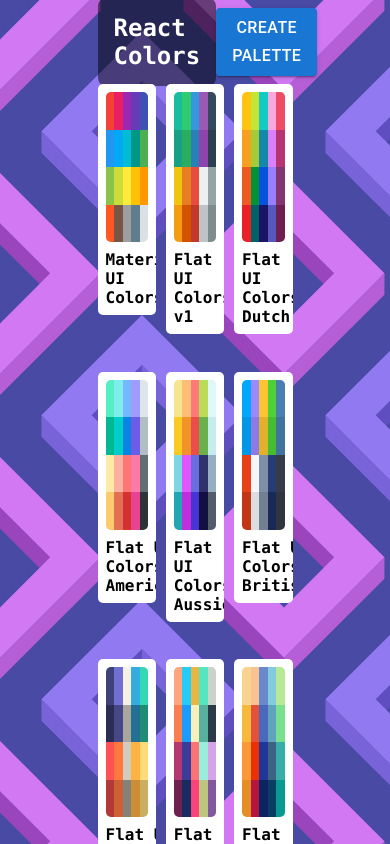
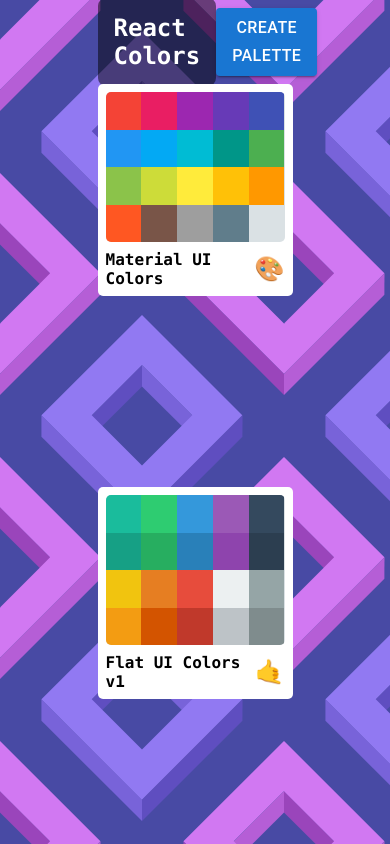
Before and after one commit to RinatM01/React-Colors, a Next.js app: page / in a window 390 px wide. Built offline with nearby package versions, Linux system fonts and the light colour scheme.

Commit message:
final touches

```diff
--- a/package.json
+++ b/package.json
@@ -21,6 +21,7 @@
 		"emoji-mart": "^5.5.2",
 		"eslint": "8.36.0",
 		"eslint-config-next": "13.2.4",
+		"framer-motion": "^10.12.4",
 		"next": "13.2.4",
 		"rc-slider": "^10.1.1",
 		"react": "18.2.0",
--- a/src/Components/MiniPalette/MiniPalette.js
+++ b/src/Components/MiniPalette/MiniPalette.js
@@ -1,26 +1,39 @@
 import React from 'react';
 import classes from './MiniPalette.module.css';
 import DeleteIcon from '@mui/icons-material/Delete';
-import { useContext } from 'react';
-import { PaletteContext } from '@/context/context';
+import { motion } from 'framer-motion';
 
 function MiniPalette(props) {
-	const { colors, paletteName, emoji, id } = props;
-	const { palettes, setPalettes } = useContext(PaletteContext);
-
-	const handleDelete = (e) => {
-		e.preventDefault();
-		setPalettes(palettes.filter((pal) => pal.id !== id));
-	};
-
+	const { toggleDelete, colors, paletteName, emoji, id } = props;
 	return (
+		<motion.div
+			key={id}
+			initial="initalState"
+			animate="animateState"
+			exit="exitState"
+			transition={{ duration: 0.5 }}
+			variants={{
+				initalState: {
+					opacity: 0
+				},
+				animateState: {
+					opacity: 1
+				},
+				exitState: {
+					opacity: 0
+				}
+			}}
+		>
 			<div className={classes.root}>
 				<DeleteIcon
 					style={{
 						width: '45px',
 						height: '45px'
 					}}
-				onClick={handleDelete}
+					onClick={(e) => {
+						e.preventDefault();
+						toggleDelete(id);
+					}}
 					className={classes.deleteIcon}
 				/>
 
@@ -38,7 +51,8 @@
 					<span className={classes.emoji}>{emoji}</span>
 				</h5>
 			</div>
+		</motion.div>
 	);
 }
 
-export default MiniPalette;
+export default React.memo(MiniPalette);
--- a/src/pages/_app.js
+++ b/src/pages/_app.js
@@ -1,11 +1,33 @@
 import 'rc-slider/assets/index.css';
 import '@/styles/globals.css';
 import Context from '../context/context';
+import { motion, AnimatePresence } from 'framer-motion';
+import { useRouter } from 'next/router';
 
 export default function App({ Component, pageProps }) {
+	const router = useRouter();
 	return (
-		<Context>
-			<Component {...pageProps} />
-		</Context>
+		<AnimatePresence mode="wait">
+			<motion.div
+				key={router.route}
+				initial="initalState"
+				animate="animateState"
+				exit="exitState"
+				transition={{ duration: 0.5 }}
+				variants={{
+					initalState: {
+						opacity: 0
+					},
+					animateState: {
+						opacity: 1
+					},
+					exitState: {}
+				}}
+			>
+				<Context>
+					<Component {...pageProps} />
+				</Context>
+			</motion.div>
+		</AnimatePresence>
 	);
 }
--- a/src/pages/index.js
+++ b/src/pages/index.js
@@ -1,12 +1,41 @@
 import styles from './index.module.css';
 import Link from 'next/link';
 import MiniPalette from '@/Components/MiniPalette/MiniPalette';
-import { useContext } from 'react';
+import { useContext, useState } from 'react';
 import { PaletteContext } from '@/context/context';
 import { Button } from '@mui/material';
+import Avatar from '@mui/material/Avatar';
+import List from '@mui/material/List';
+import ListItem from '@mui/material/ListItem';
+import ListItemAvatar from '@mui/material/ListItemAvatar';
+import ListItemButton from '@mui/material/ListItemButton';
+import ListItemText from '@mui/material/ListItemText';
+import DialogTitle from '@mui/material/DialogTitle';
+import Dialog from '@mui/material/Dialog';
+import { blue, red } from '@mui/material/colors';
+import CheckIcon from '@mui/icons-material/Check';
+import CloseIcon from '@mui/icons-material/Close';
+import { AnimatePresence } from 'framer-motion';
 
 function Home() {
-	const { palettes } = useContext(PaletteContext);
+	const { palettes, setPalettes } = useContext(PaletteContext);
+
+	const [ open, setOpen ] = useState(false);
+	const [ toBeDeleted, setToBeDeleted ] = useState('');
+	const handleClose = () => {
+		setOpen(false);
+	};
+
+	const toggleDelete = (id) => {
+		setToBeDeleted(id);
+		setOpen(true);
+	};
+
+	const handleDelete = () => {
+		setPalettes(palettes.filter((pal) => pal.id !== toBeDeleted));
+		setToBeDeleted('');
+		setOpen(false);
+	};
 
 	return (
 		<div className={styles.root}>
@@ -23,18 +52,66 @@
 						</Button>
 					</Link>
 				</nav>
+
 				<div className={styles.palettes}>
+					<AnimatePresence>
 						{palettes.map((color) => (
 							<Link
 								key={color.id}
 								className={styles.Linky}
 								href={`/palette/${color.id}`}
 							>
-							<MiniPalette {...color} />
+								<MiniPalette
+									toggleDelete={toggleDelete}
+									{...color}
+								/>
 							</Link>
 						))}
+					</AnimatePresence>
 				</div>
 			</div>
+			<Dialog onClose={handleClose} open={open}>
+				<DialogTitle style={{ padding: '0.9rem 2rem' }}>
+					Delete this palette?
+				</DialogTitle>
+				<List>
+					<ListItem style={{ padding: '0' }} disableGutters>
+						<ListItemButton onClick={handleDelete}>
+							<ListItemAvatar>
+								<Avatar
+									sx={{
+										bgcolor: blue[100],
+										color: blue[600]
+									}}
+								>
+									<CheckIcon />
+								</Avatar>
+							</ListItemAvatar>
+							<ListItemText primary="Delete" />
+						</ListItemButton>
+					</ListItem>
+					<ListItem style={{ padding: '0' }} disableGutters>
+						<ListItemButton
+							onClick={() => {
+								setToBeDeleted('');
+								setOpen(false);
+							}}
+						>
+							<ListItemAvatar>
+								<Avatar
+									sx={{
+										bgcolor: red[100],
+										color: red[600]
+									}}
+								>
+									<CloseIcon />
+								</Avatar>
+							</ListItemAvatar>
+							<ListItemText primary="Cancel" />
+						</ListItemButton>
+					</ListItem>
+				</List>
+			</Dialog>
 		</div>
 	);
 }
--- a/src/pages/index.module.css
+++ b/src/pages/index.module.css
@@ -1,9 +1,5 @@
 .Main {
 	height: 100%;
-}
-
-.Linky {
-	display: block;
 }
 
 .root {
@@ -50,3 +46,16 @@
 	grid-template-columns: repeat(3, 30%);
 	grid-gap: 5%;
 }
+
+@media (max-width: 991.98px) {
+	.palettes {
+		grid-template-columns: repeat(2, 45%);
+		grid-gap: 10%;
+	}
+}
+
+@media (max-width: 767.98px) {
+	.palettes {
+		grid-template-columns: repeat(1, 100%);
+	}
+}
--- a/src/styles/globals.css
+++ b/src/styles/globals.css
@@ -95,3 +95,12 @@
 	box-shadow: none;
 	border-color: transparent;
 }
+
+.fade-exit {
+	opacity: 1;
+}
+
+.fade-exit-active {
+	opacity: 0;
+	transition: opacity 500ms ease-out;
+}
```
Also changed, not shown: src/pages/palette/[palette]/[singleColor].js (+11 -6 lines), src/pages/palette/new.js (+8 -2 lines), 1 other file (tests, documents, lock files or other folders). Lines whose indentation alone changed are shown as unchanged.
